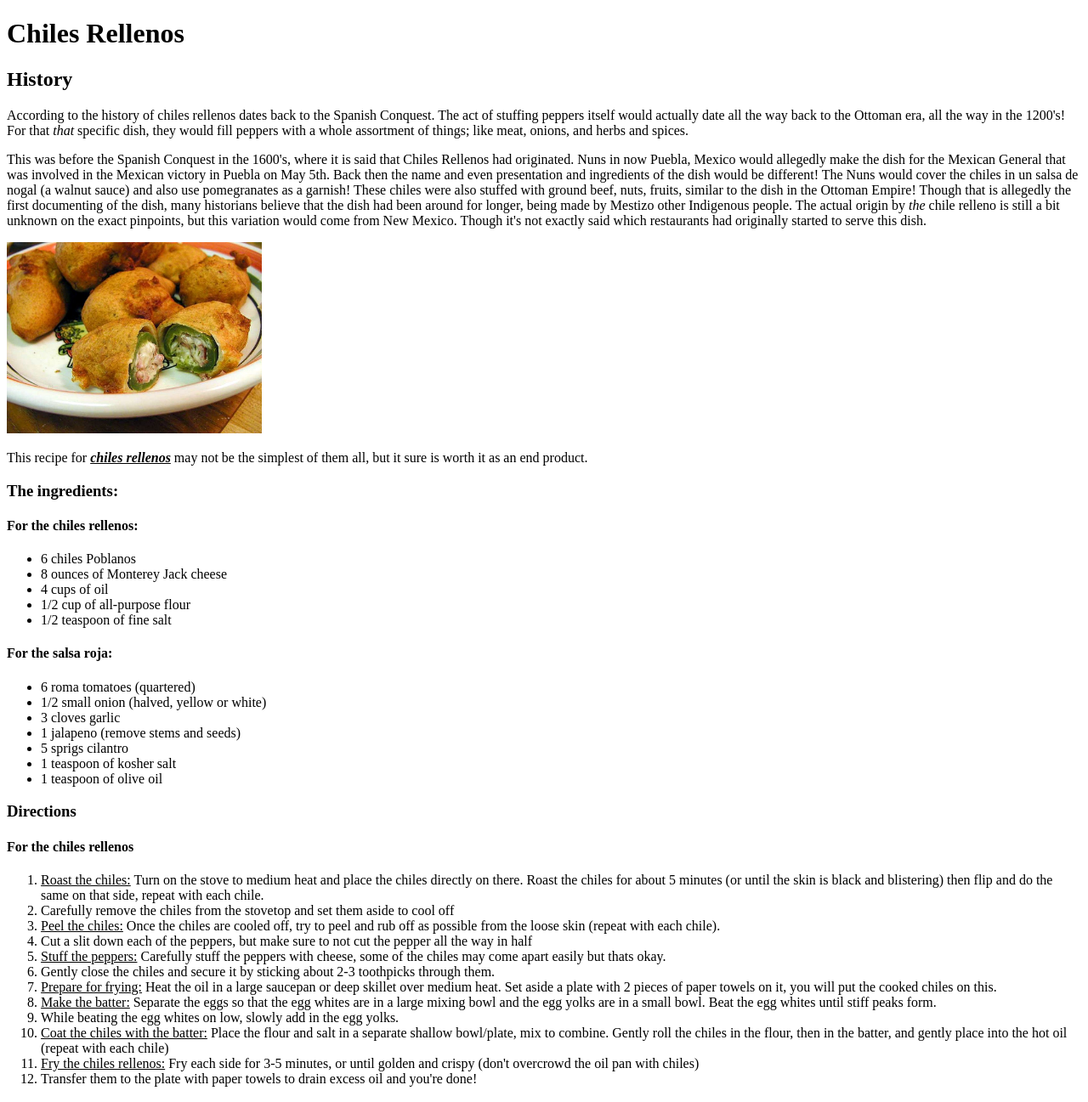
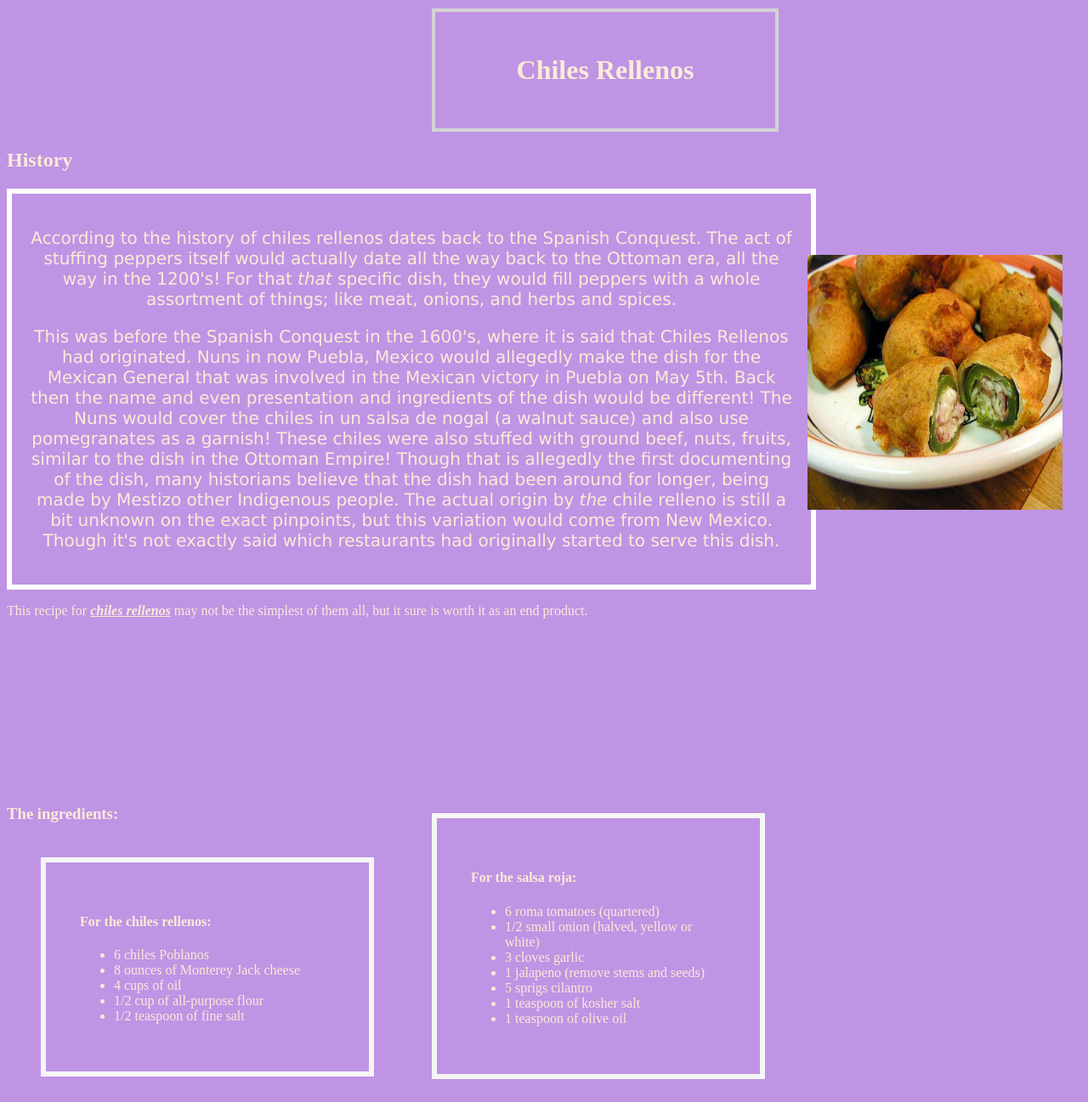
Before and after one commit to Imfreezing/Imfreezing.github.io, a plain HTML site: page index.html in a window 1280 px wide. Shown: the top 1297 px of the page at 85% size. Drawn offline with Linux system fonts and the light colour scheme; files that its build step writes are made by us from their sources.

Commit message:
version 5

```diff
--- a/index.html
+++ b/index.html
@@ -4,10 +4,12 @@
         <meta charset="UTF-8">
         <title>Mariana Recipe</title>
         <!--Mariana Jimenez, period 5-->
+        <link rel="stylesheet" href="democss/mystyle.css">
     </head>
     <body>
         <h1>Chiles Rellenos</h1>
         <h2>History</h2>
+        <div class="peter">
         <p>According to the history of chiles rellenos dates back to the Spanish Conquest.
         The act of stuffing peppers itself would actually date all the way back to the Ottoman era, all the way in the 1200's!
         For that <i>that</i> specific dish, they would fill peppers with a whole assortment of things; like meat, onions, and herbs and spices.
@@ -19,14 +21,15 @@
         with ground beef, nuts, fruits, similar to the dish in the Ottoman Empire! Though that is allegedly the first documenting of the dish, many historians believe that the dish had been around for longer,
         being made by Mestizo other Indigenous people. The actual origin by <i>the</i> chile relleno is still a bit unknown on the exact pinpoints,
         but this variation would come from New Mexico. Though it's not exactly said which restaurants had originally started to serve this dish.</p>
-
+        </div>
         <img src="media/Chile_2.jpg" alt="" width="300">
 
         <p>This recipe for <u><b><i>chiles rellenos</i></b></u> may not be the simplest of them all, but it sure is worth it as an end product.</p>
 
-        <h3>The ingredients:</h3>
+        <div id="neu"><h3>The ingredients:</h3></div>
+
+        <div id="list">
         <h4>For the chiles rellenos:</h4>
-
         <ul>
             <li>6 chiles Poblanos</li>
             <li>8 ounces of Monterey Jack cheese</li>
@@ -34,7 +37,9 @@
             <li>1/2 cup of all-purpose flour</li>
             <li>1/2 teaspoon of fine salt</li>
         </ul>
+        </div>
 
+        <div class="box">
         <h4>For the salsa roja:</h4>
         <ul>
             <li>6 roma tomatoes (quartered)</li>
@@ -45,7 +50,9 @@
             <li>1 teaspoon of kosher salt</li>
             <li>1 teaspoon of olive oil</li>
         </ul>
+        </div>
 
+        <div id="bob">
         <h3>Directions</h3>
         <h4>For the chiles rellenos</h4>
         <ol>
@@ -63,6 +70,7 @@
             <li><u>Fry the chiles rellenos:</u> Fry each side for 3-5 minutes, or until golden and crispy (don't overcrowd the oil pan with chiles)</li>
             <li>Transfer them to the plate with paper towels to drain excess oil and you're done!</li>
         </ol>
+
         <h4>For the salsa roja:</h4>
         <ol>
             <li>Add the jalapenos into a pot with water to cook.</li>
@@ -71,6 +79,8 @@
             <li>Add the onion and garlic alongside the jalapenos and tomatoes and blend until smooth.</li>
             <li>Add salt to taste</li>
         </ol>
+        </div>
+
         <video src="media/Chile_video.webm"
         width="300"
         preload
--- /dev/null
+++ b/media/mystyle.css
@@ -0,0 +1,72 @@
+body{
+    background-color: rgb(191, 148, 228);
+    color:antiquewhite;
+}
+h1{
+    border:4px solid lightgrey;
+    padding:50px;
+    margin:10px 500px 10px 500px;
+    width:300px;
+    text-align: center;
+}
+.peter{
+    border: 6px solid white;
+    padding: 20px;
+    font-family: 'Lucida Sans', 'Lucida Sans Regular', 'Lucida Grande';
+    font-size: 20px;
+    width: 900px;
+    text-align: center;
+    position: relative;
+    top:0px;
+}
+.box{
+    border: 6px solid whitesmoke;
+    width:300px;
+    padding:40px;
+    position:relative;
+    right:-500px;
+    bottom:150px;
+}
+#list{
+    border: 6px solid whitesmoke;
+    width:300px;
+    padding:40px;
+    margin:40px;
+    position:relative;
+    top:200px;
+}
+#bob{
+    border: 6px solid whitesmoke;
+    width:1000px;
+    padding:40px;
+    margin:40px;
+    position:relative;
+    bottom:150px;
+}
+#cool{
+    border: 6px solid whitesmoke;
+    width:600px;
+    padding:40px;
+    margin:40px;
+    position:relative;
+    bottom:150px;
+    left:300px;
+}
+#neu{
+    position:relative;
+    top:200px;
+}
+img{
+    width:300px;
+    height: 300px;
+    position:absolute;
+    top:300px;
+    right:30px;
+}
+video{
+    width:500px;
+    height:400px;
+    position:relative;
+    bottom:200px;
+    left:50px;
+}
```
